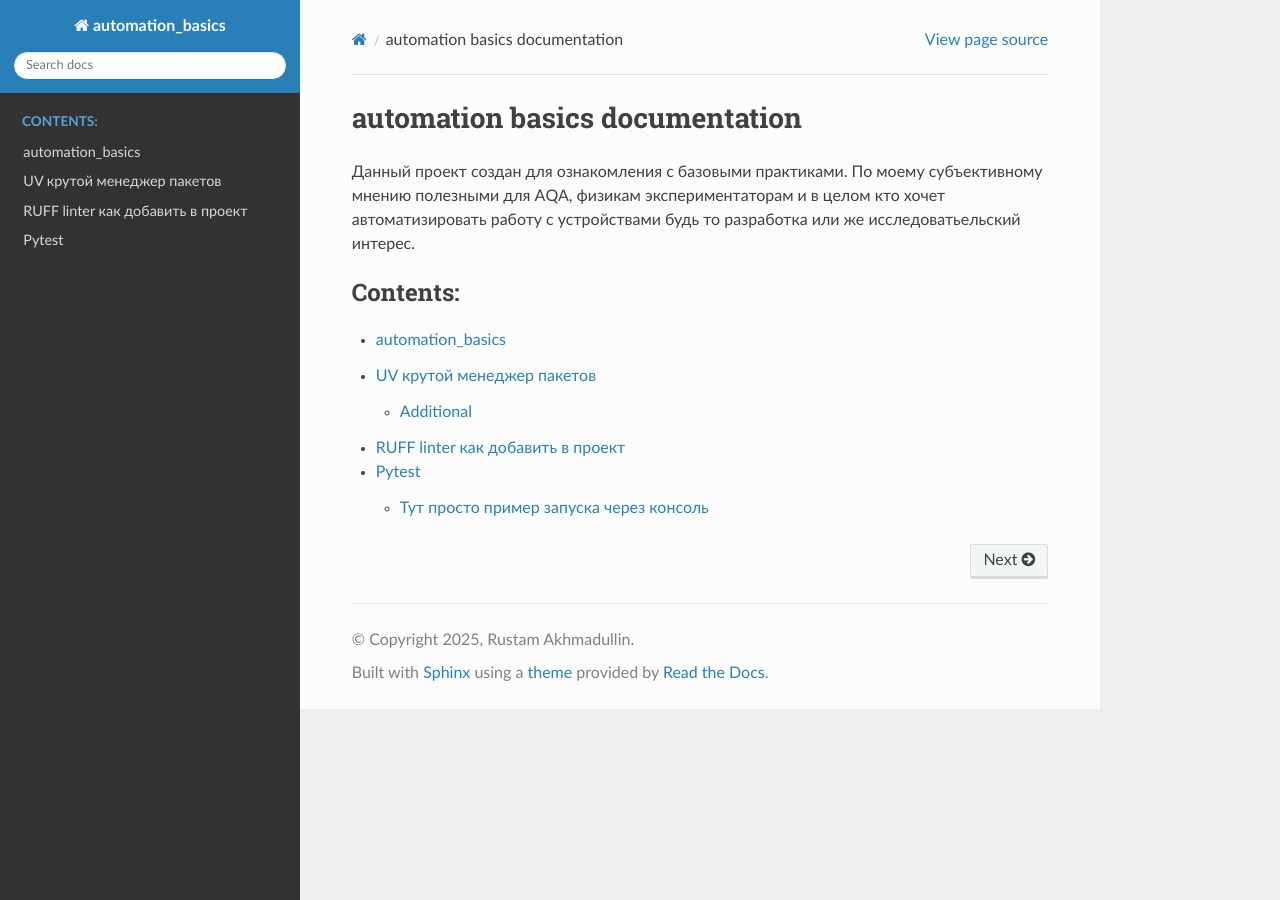
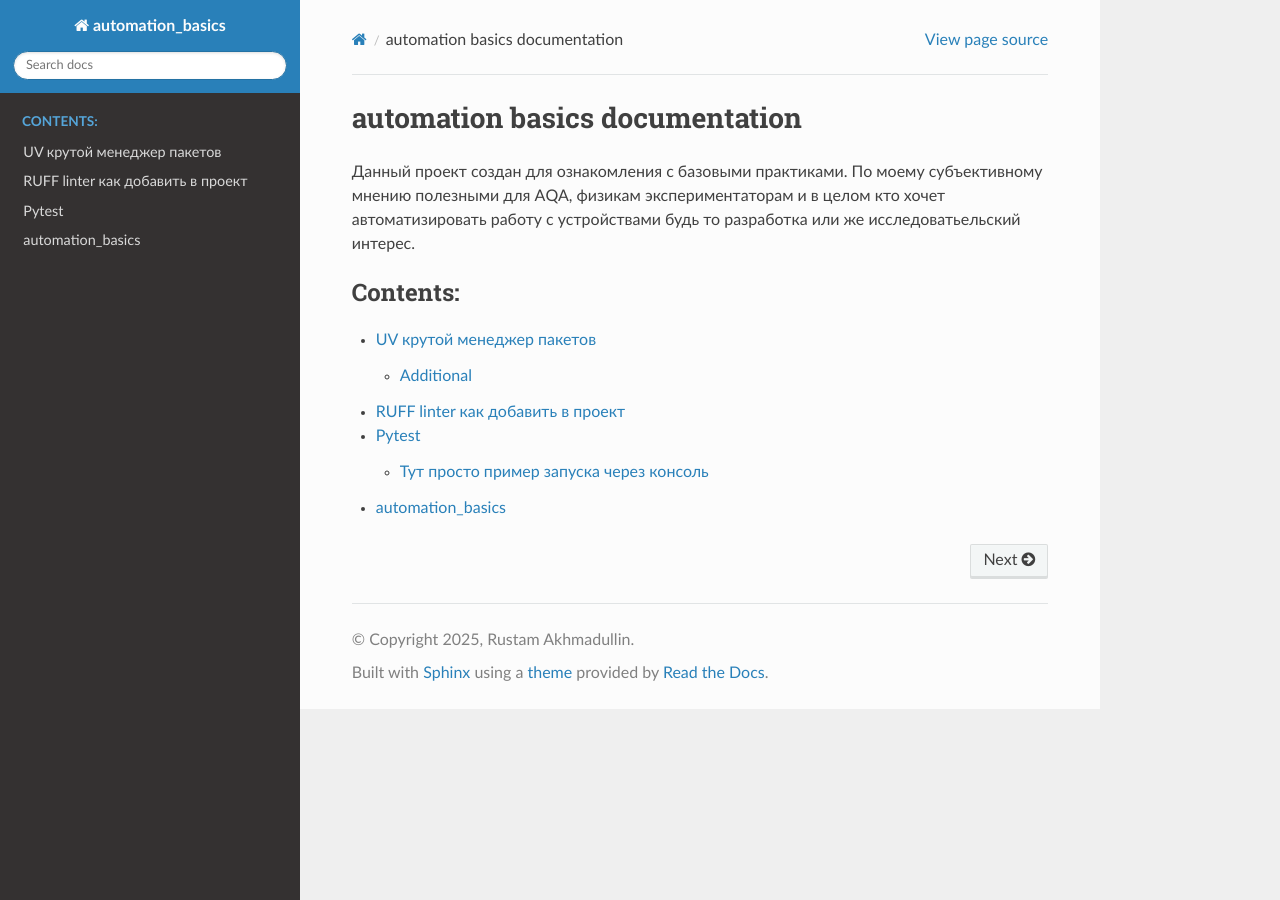
Before and after one commit to RustamAxm/automation_basic, a Sphinx documentation site: the page built from docs/source/index.rst, in a window 1280 px wide. Built offline with Sphinx 7.4.7 and the Read the Docs theme 3.1.0, drawn with Linux system fonts in a browser that asks for light colours; pages that are not in the unit, such as notebooks, are missing from menus.

Commit message:
fix gitinnore

```diff
--- a/docs/source/index.rst
+++ b/docs/source/index.rst
@@ -11,7 +11,7 @@ automation basics documentation
    :maxdepth: 2
    :caption: Contents:
 
-   modules
    tutorials/uv
    tutorials/ruff
    tutorials/pytest
+   modules
```
Also changed, not shown: 1 other file.
